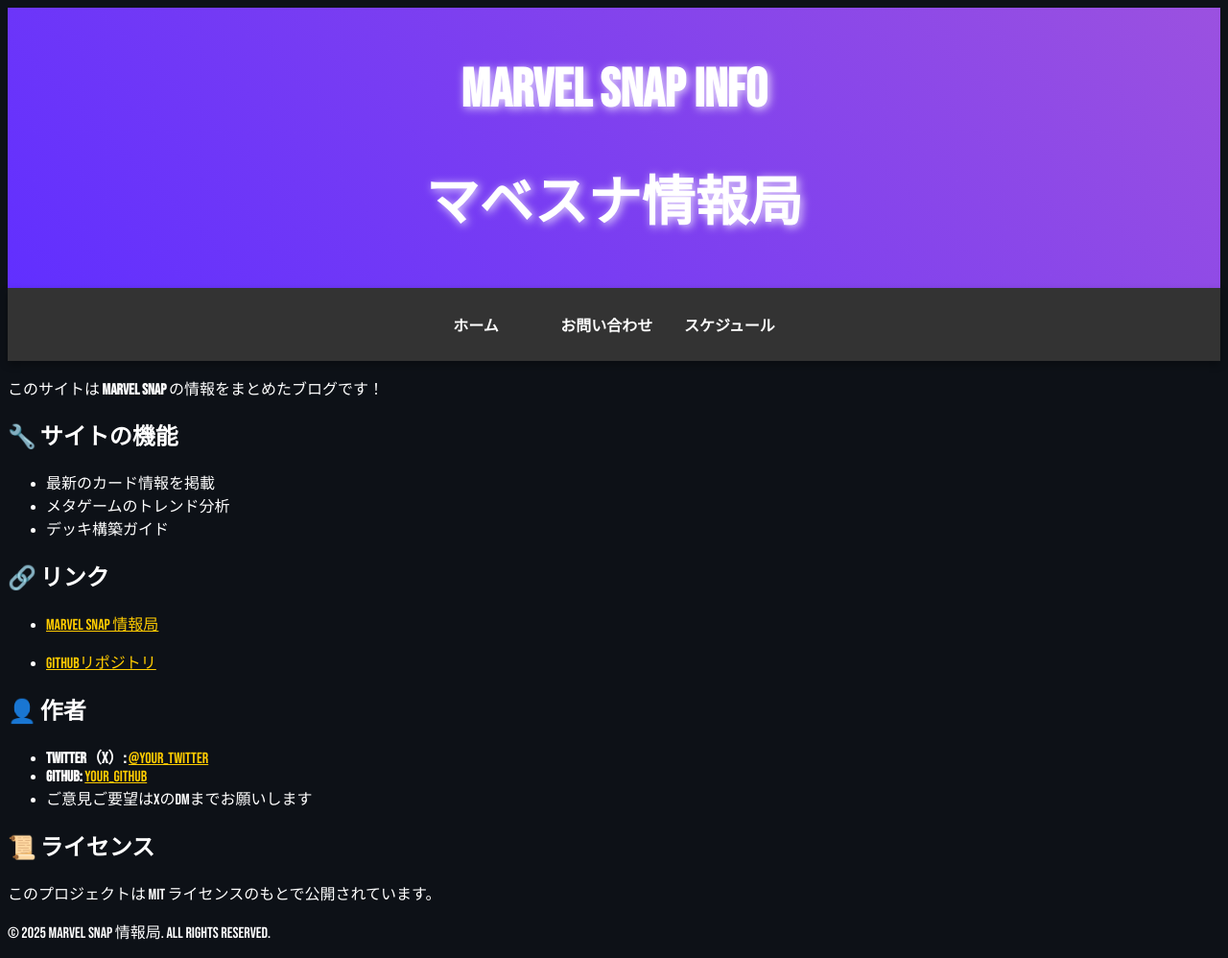
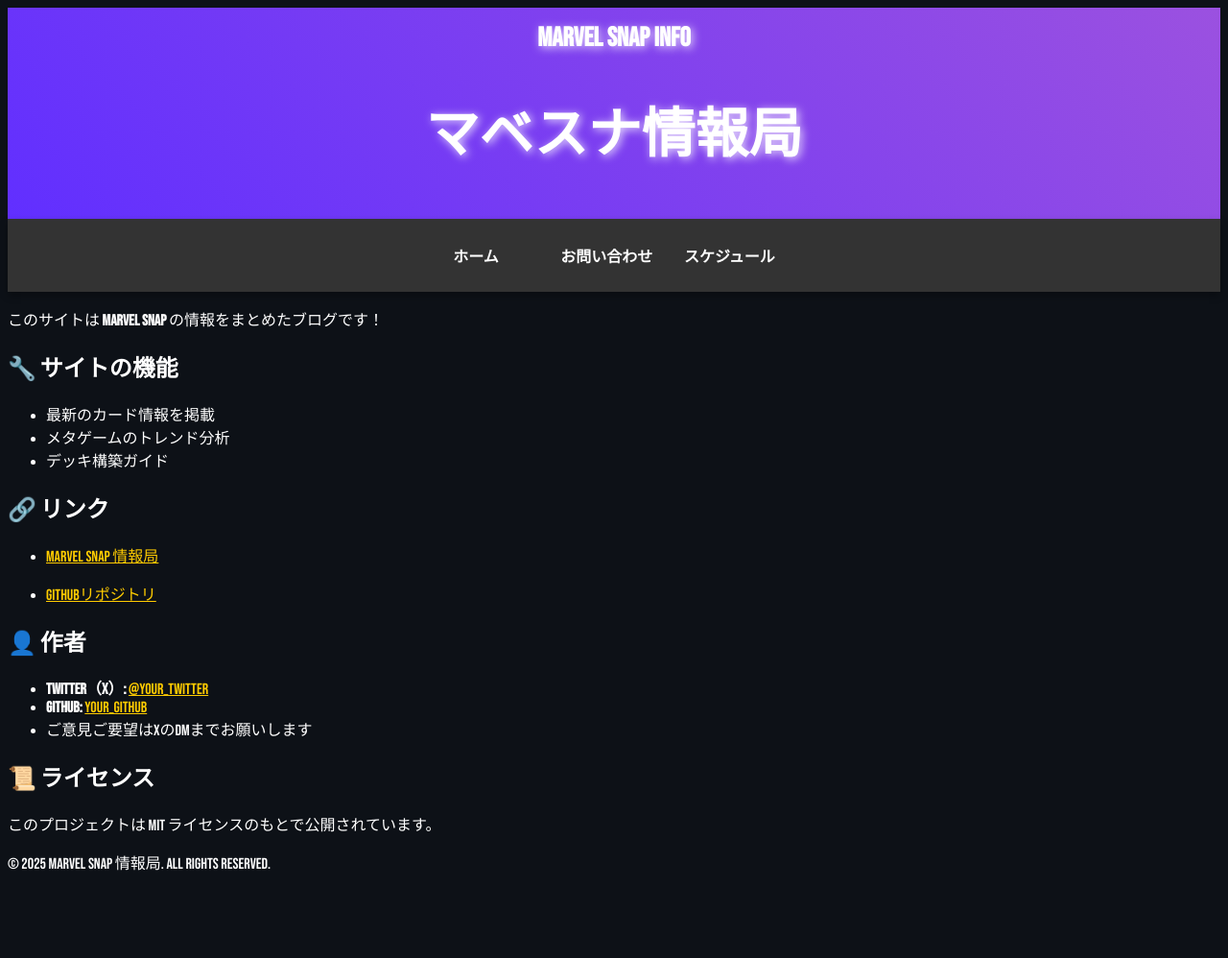
Before and after one commit to marvel-otaku/marvelsnap.github.io, a Jekyll site: the page built from README.md, in a window 1280 px wide. Shown: the whole page at 96% size. Built offline with Jekyll 4.4.1, drawn with Linux system fonts in a browser that asks for light colours; our own code applies the rules of GitHub Pages for plain Markdown files; after the commit the page ends 926 px from its top, so only the background shows below that.

Commit message:
Update default.html

```diff
--- a/_layouts/default.html
+++ b/_layouts/default.html
@@ -13,8 +13,8 @@
 
 <body>
   <header class="header">
-    <h1>MARVEL SNAP INFO</h1>
-    <h1>マベスナ情報局</h1>
+     <div class="logo">MARVEL SNAP INFO</div>
+     <h1>マベスナ情報局</h1>
   </header>
 
 
```
